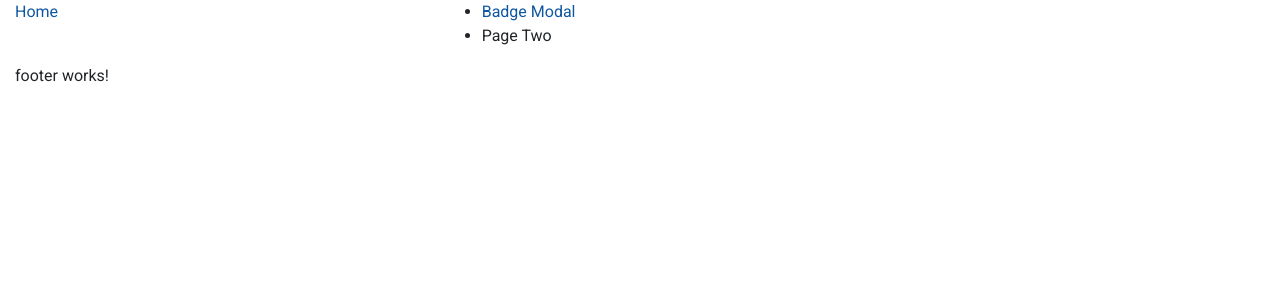
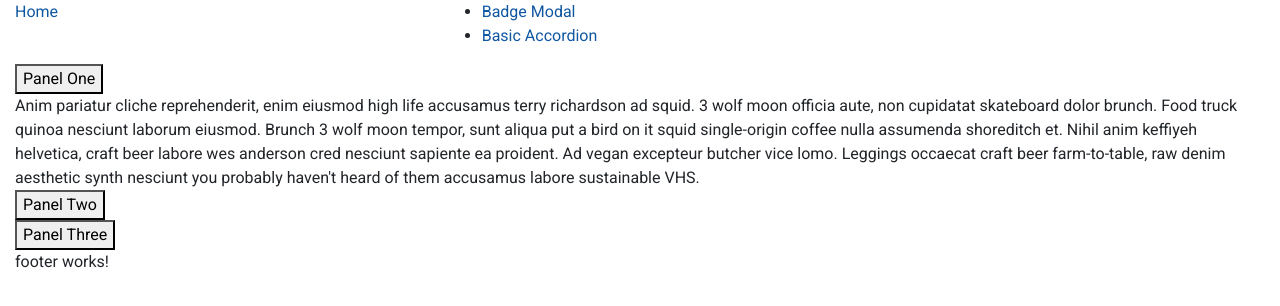
Before and after one commit to mjhandy/AngularBoilerPlate, an Angular app: page /basic-accordion in a window 1280 px wide. Before the commit this address led to /. Shown: the top 306 px of the page. Built offline with nearby package versions, Linux system fonts and the light colour scheme.

Commit message:
* basic bootstrap accordion

```diff
--- a/src/app/app-routing.module.ts
+++ b/src/app/app-routing.module.ts
@@ -3,10 +3,12 @@ import { RouterModule, Routes } from '@angular/router';
 
 import { HomePageComponent} from './components/home-page/home-page.component';
 import { BadgeModalComponent } from './components/badge-modal/badge-modal.component';
+import { BasicAccoridionComponent } from './components/basic-accoridion/basic-accoridion.component';
 
 const routes: Routes = [
   { path: '', component: HomePageComponent },
-  { path: 'badge-modal', component: BadgeModalComponent }
+  { path: 'badge-modal', component: BadgeModalComponent },
+  { path: 'basic-accordion', component: BasicAccoridionComponent}
 
 ];
 
--- a/src/app/app.module.ts
+++ b/src/app/app.module.ts
@@ -4,12 +4,15 @@ import { BrowserModule } from '@angular/platform-browser';
 import { AppRoutingModule } from './app-routing.module';
 import { AppComponent } from './app.component';
 import { NgbModule } from '@ng-bootstrap/ng-bootstrap';
+
+
 import { HeaderComponent } from './components/header/header.component';
 import { FooterComponent } from './components/footer/footer.component';
 import { MainNavComponent } from './components/main-nav/main-nav.component';
 import { BrowserAnimationsModule } from '@angular/platform-browser/animations';
 import { BadgeModalComponent } from './components/badge-modal/badge-modal.component';
 import { HomePageComponent } from './components/home-page/home-page.component';
+import { BasicAccoridionComponent } from './components/basic-accoridion/basic-accoridion.component';
 
 
 
@@ -22,6 +25,7 @@ import { HomePageComponent } from './components/home-page/home-page.component';
     MainNavComponent,
     BadgeModalComponent,
     HomePageComponent,
+    BasicAccoridionComponent,
   ],
   imports: [
     BrowserModule,
--- /dev/null
+++ b/src/app/components/basic-accoridion/basic-accoridion.component.html
@@ -0,0 +1,47 @@
+<div class='container'>
+  <div class='row'>
+    <div class='col-12'>
+      <ngb-accordion [closeOthers]="true" activeIds="static-1">
+        <ngb-panel id="static-1">
+          <ng-template ngbPanelTitle>
+            Panel One
+          </ng-template>
+          <ng-template ngbPanelContent>
+            Anim pariatur cliche reprehenderit, enim eiusmod high life accusamus terry richardson ad squid. 3 wolf moon officia
+            aute, non cupidatat skateboard dolor brunch. Food truck quinoa nesciunt laborum eiusmod. Brunch 3 wolf moon tempor,
+            sunt aliqua put a bird on it squid single-origin coffee nulla assumenda shoreditch et. Nihil anim keffiyeh helvetica,
+            craft beer labore wes anderson cred nesciunt sapiente ea proident. Ad vegan excepteur butcher vice lomo. Leggings
+            occaecat craft beer farm-to-table, raw denim aesthetic synth nesciunt you probably haven't heard of them accusamus
+            labore sustainable VHS.
+          </ng-template>
+        </ngb-panel>
+        <ngb-panel id="static-2">
+          <ng-template ngbPanelTitle>
+            Panel Two
+          </ng-template>
+          <ng-template ngbPanelContent>
+            Anim pariatur cliche reprehenderit, enim eiusmod high life accusamus terry richardson ad squid. 3 wolf moon officia
+            aute, non cupidatat skateboard dolor brunch. Food truck quinoa nesciunt laborum eiusmod. Brunch 3 wolf moon tempor,
+            sunt aliqua put a bird on it squid single-origin coffee nulla assumenda shoreditch et. Nihil anim keffiyeh helvetica,
+            craft beer labore wes anderson cred nesciunt sapiente ea proident. Ad vegan excepteur butcher vice lomo. Leggings
+            occaecat craft beer farm-to-table, raw denim aesthetic synth nesciunt you probably haven't heard of them accusamus
+            labore sustainable VHS.
+          </ng-template>
+        </ngb-panel>
+        <ngb-panel id="static-3">
+          <ng-template ngbPanelTitle>
+            Panel Three
+          </ng-template>
+          <ng-template ngbPanelContent>
+            Anim pariatur cliche reprehenderit, enim eiusmod high life accusamus terry richardson ad squid. 3 wolf moon officia
+            aute, non cupidatat skateboard dolor brunch. Food truck quinoa nesciunt laborum eiusmod. Brunch 3 wolf moon tempor,
+            sunt aliqua put a bird on it squid single-origin coffee nulla assumenda shoreditch et. Nihil anim keffiyeh helvetica,
+            craft beer labore wes anderson cred nesciunt sapiente ea proident. Ad vegan excepteur butcher vice lomo. Leggings
+            occaecat craft beer farm-to-table, raw denim aesthetic synth nesciunt you probably haven't heard of them accusamus
+            labore sustainable VHS.
+          </ng-template>
+        </ngb-panel>
+      </ngb-accordion>
+    </div>
+  </div>
+</div>
--- /dev/null
+++ b/src/app/components/basic-accoridion/basic-accoridion.component.ts
@@ -0,0 +1,15 @@
+import { Component, OnInit } from '@angular/core';
+
+@Component({
+  selector: 'app-basic-accoridion',
+  templateUrl: './basic-accoridion.component.html',
+  styleUrls: ['./basic-accoridion.component.scss']
+})
+export class BasicAccoridionComponent implements OnInit {
+
+  constructor() { }
+
+  ngOnInit(): void {
+  }
+
+}
--- a/src/app/components/main-nav/main-nav.component.html
+++ b/src/app/components/main-nav/main-nav.component.html
@@ -1,6 +1,6 @@
 <nav class='nav'>
   <ul>
-    <li><a  routerLink="badge-modal" routerLinkActive="active">Badge Modal</a></li>
-    <li><a>Page Two</a></li>
+    <li><a routerLink="badge-modal" routerLinkActive="active">Badge Modal</a></li>
+    <li><a routerLink='basic-accordion' routerLinkActive='active'>Basic Accordion</a></li>
   </ul>
 </nav>
```
Also changed, not shown: src/app/components/basic-accoridion/basic-accoridion.component.scss (added), 1 other file (tests, documents, lock files or other folders).
